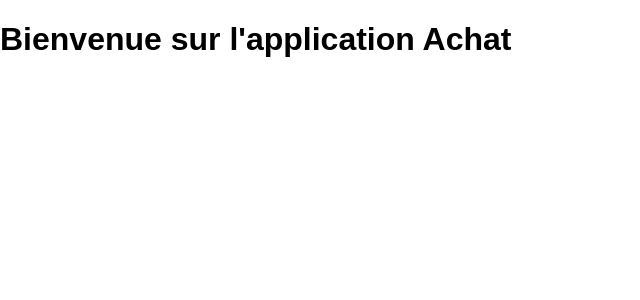
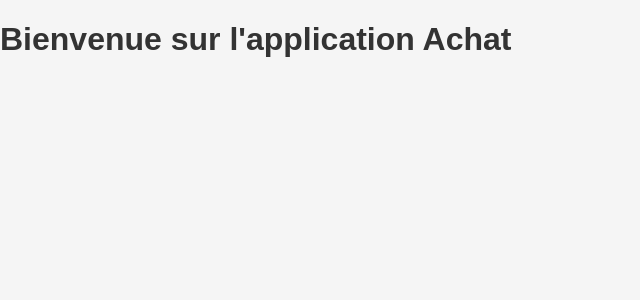
Before and after one commit to Natacha290381/achat, a React (Create React App) app: page / in a window 1280 px wide. Shown: the top 300 px of the page, without its empty margins (0-640 px from the left). Built offline with nearby package versions, Linux system fonts and the light colour scheme.

Commit message:
Update index.css

```diff
--- a/src/index.css
+++ b/src/index.css
@@ -1,4 +1,6 @@
 body {
   margin: 0;
   font-family: Arial, sans-serif;
+  background-color: #f5f5f5;
+  color: #333;
 }
```
